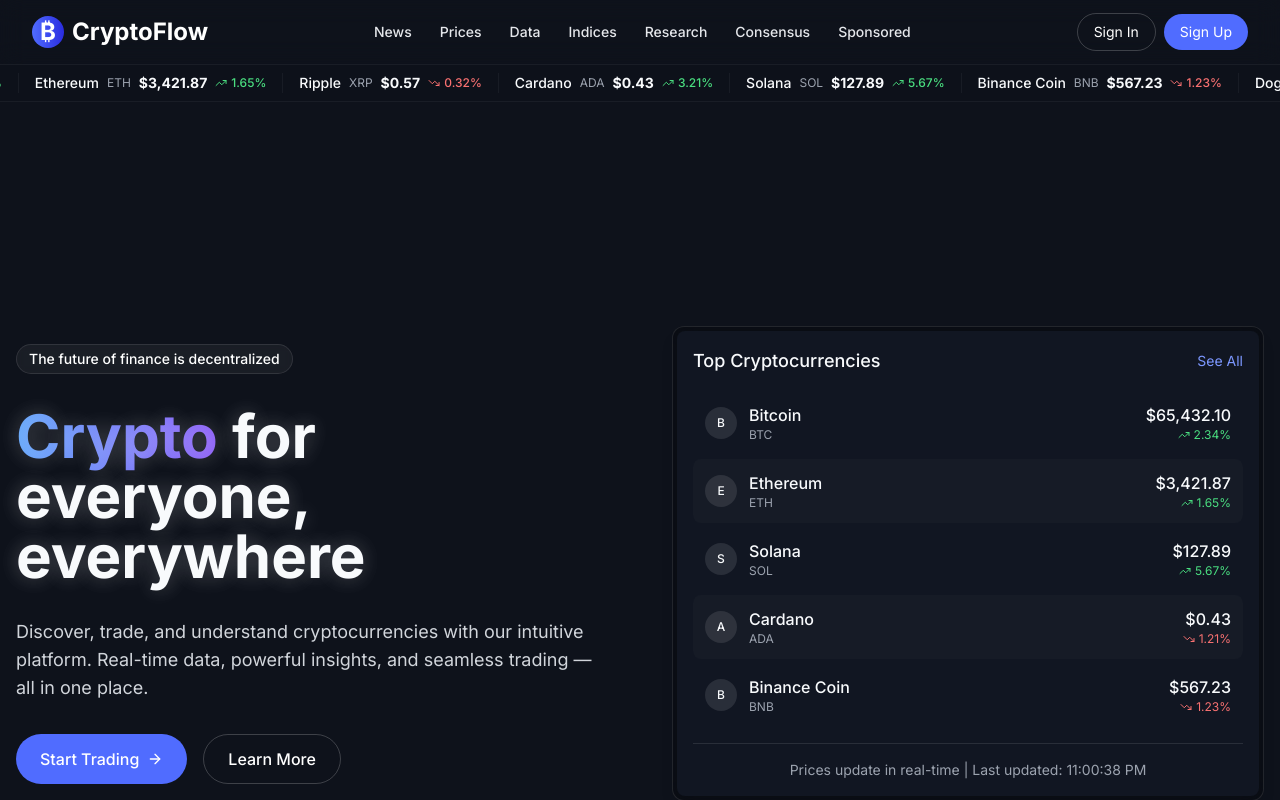
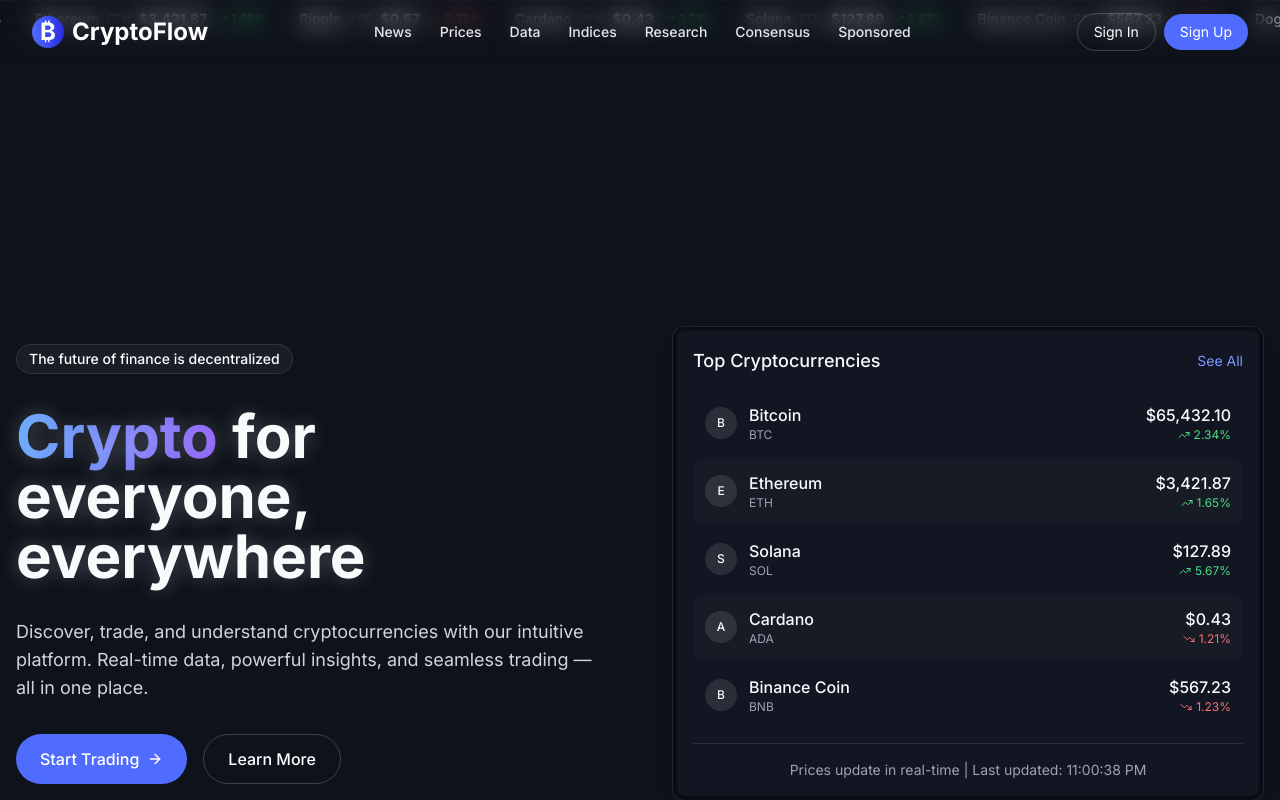
Before and after one commit to akashgirotra/crypto-landing-whisper, a React (Vite) app: page / in a window 1280 px wide. Shown: the top 800 px of the page. Built offline with nearby package versions, Linux system fonts and the light colour scheme.

Commit message:
Fix: Price ticker placement
Move the price ticker component above the navigation bar.

```diff
--- a/src/pages/Index.tsx
+++ b/src/pages/Index.tsx
@@ -7,15 +7,14 @@ import Footer from "@/components/layout/Footer";
 const Index = () => {
   return (
     <div className="min-h-screen flex flex-col bg-background">
+      {/* Ticker bar placed at the very top */}
+      <PriceTicker />
+
+      {/* Navbar now comes after the ticker */}
       <Navbar />
 
-      {/* Ticker bar placed below navbar for better UX */}
-      <div className="mt-16">
-        <PriceTicker />
-      </div>
-
       {/* Main content */}
-      <main className="flex-grow">
+      <main className="flex-grow mt-16">
         <Hero />
       </main>
 
```
